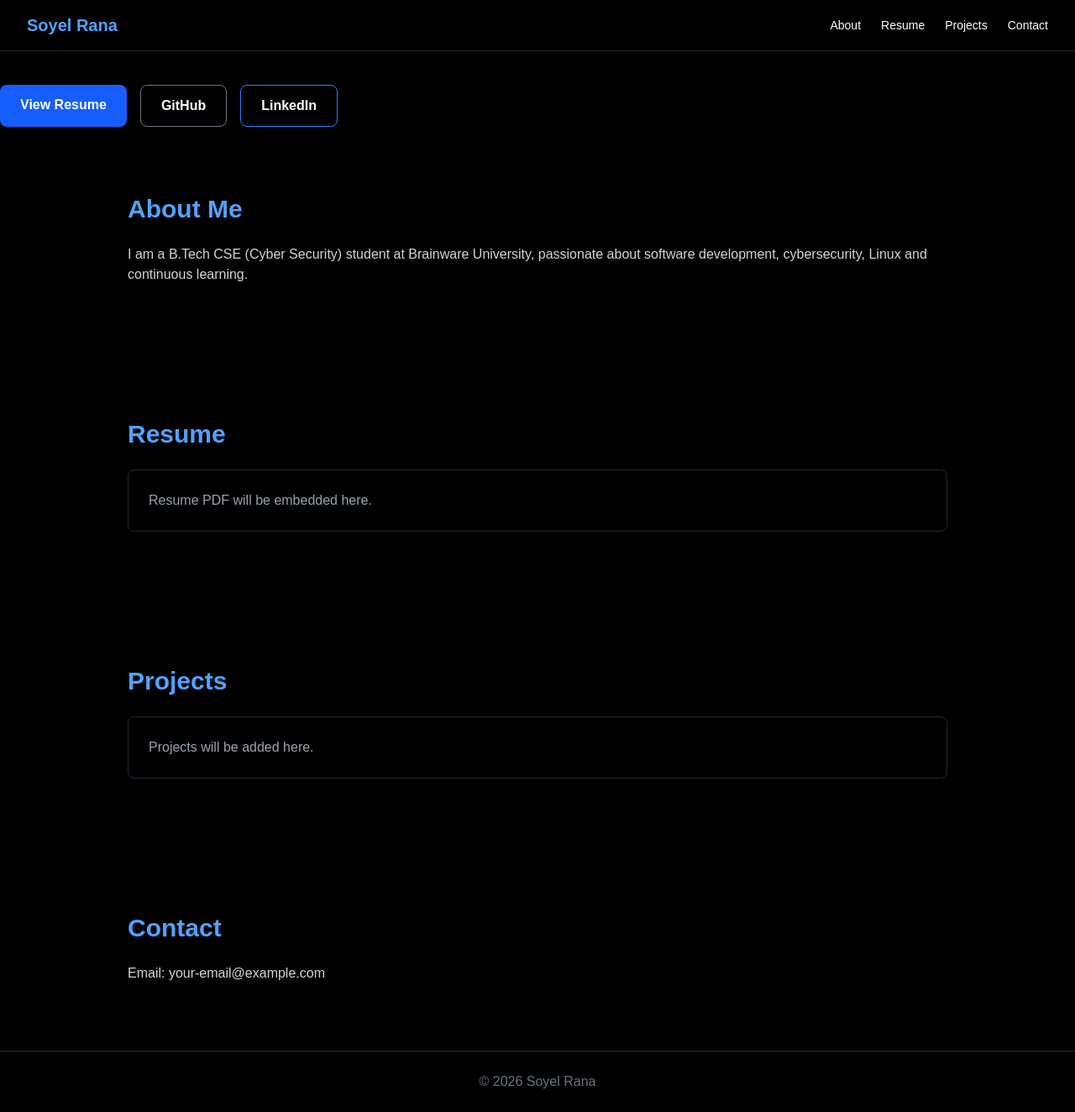
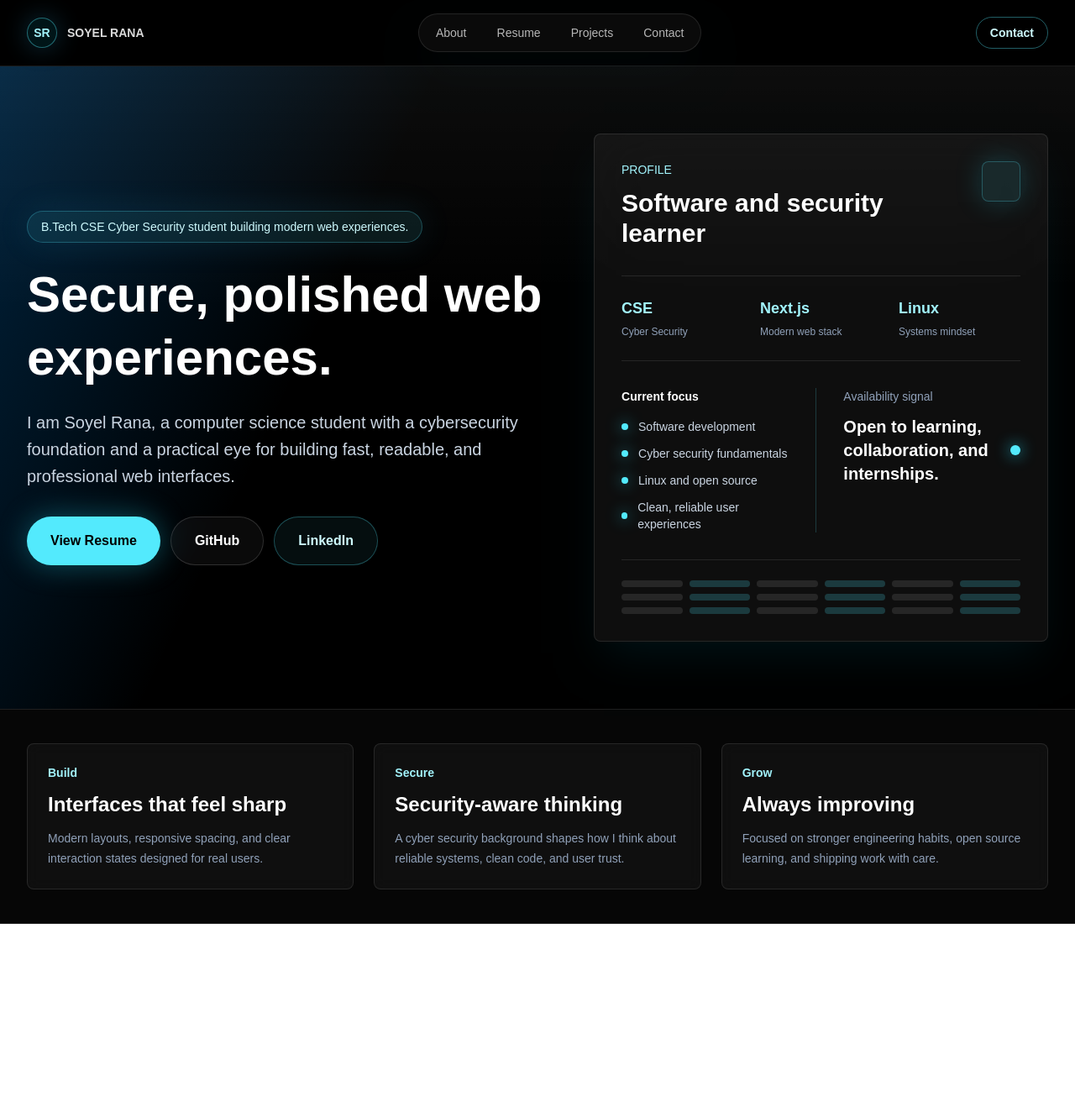
Before and after one commit to soyelrana-cse/soyel-rana-website, a Next.js app: page / in a window 1280 px wide. Shown: the whole page at 84% size. After the commit the page ends 1100 px from the top, so only its background shows below. Built offline with nearby package versions, Linux system fonts and the light colour scheme.

Commit message:
Redesign homepage with premium landing page

```diff
--- a/app/page.tsx
+++ b/app/page.tsx
@@ -1,118 +1,244 @@
+import type { Metadata } from "next";
+import Link from "next/link";
+
+export const metadata: Metadata = {
+  title: "Soyel Rana | Software Developer",
+  description:
+    "Portfolio homepage for Soyel Rana, a CSE Cyber Security student focused on modern web development and secure digital products.",
+};
+
+const navItems = [
+  { label: "About", href: "/about" },
+  { label: "Resume", href: "/resume" },
+  { label: "Projects", href: "/projects" },
+  { label: "Contact", href: "/contact" },
+];
+
+const metrics = [
+  { value: "CSE", label: "Cyber Security" },
+  { value: "Next.js", label: "Modern web stack" },
+  { value: "Linux", label: "Systems mindset" },
+];
+
+const focusAreas = [
+  "Software development",
+  "Cyber security fundamentals",
+  "Linux and open source",
+  "Clean, reliable user experiences",
+];
+
 export default function Home() {
   return (
-    <main style={{ backgroundColor: "black", color: "white", minHeight: "100vh" }}>
-      {/* Navbar */}
-      <nav className="sticky top-0 z-50 flex items-center justify-between border-b border-gray-800 bg-black/90 px-8 py-4 backdrop-blur">
-        <h1 className="text-xl font-bold text-blue-400">
+    <main className="min-h-screen overflow-hidden bg-black text-white">
+      <nav
+        aria-label="Primary navigation"
+        className="sticky top-0 z-50 border-b border-white/10 bg-black/35 backdrop-blur-2xl"
+      >
+        <div className="mx-auto flex max-w-7xl items-center justify-between px-6 py-4 lg:px-8">
+          <Link
+            href="/"
+            className="group inline-flex items-center gap-3 rounded-full focus:outline-none focus:ring-2 focus:ring-cyan-300 focus:ring-offset-2 focus:ring-offset-black"
+            aria-label="Soyel Rana home"
+          >
+            <span className="flex h-9 w-9 items-center justify-center rounded-full border border-cyan-300/40 bg-cyan-400/10 text-sm font-bold text-cyan-200 shadow-[0_0_30px_rgba(56,189,248,0.25)] transition duration-300 group-hover:border-cyan-200 group-hover:bg-cyan-300/20">
+              SR
+            </span>
+            <span className="text-sm font-semibold uppercase text-white/85">
               Soyel Rana
-        </h1>
+            </span>
+          </Link>
 
-       <div className="flex gap-6 text-sm">
-  <a href="/about" className="hover:text-blue-400">
-    About
-  </a>
+          <div className="hidden items-center gap-1 rounded-full border border-white/10 bg-white/[0.04] p-1 text-sm text-white/70 shadow-2xl shadow-cyan-500/5 md:flex">
+            {navItems.map((item) => (
+              <Link
+                key={item.href}
+                href={item.href}
+                className="rounded-full px-4 py-2 transition duration-300 hover:bg-cyan-300/10 hover:text-cyan-200 focus:outline-none focus:ring-2 focus:ring-cyan-300"
+              >
+                {item.label}
+              </Link>
+            ))}
+          </div>
 
-  <a href="/resume" className="hover:text-blue-400">
-    Resume
-  </a>
+          <Link
+            href="/contact"
+            className="rounded-full border border-cyan-300/40 px-4 py-2 text-sm font-semibold text-cyan-100 transition duration-300 hover:-translate-y-0.5 hover:border-cyan-200 hover:bg-cyan-300/10 hover:shadow-[0_0_30px_rgba(56,189,248,0.25)] focus:outline-none focus:ring-2 focus:ring-cyan-300 focus:ring-offset-2 focus:ring-offset-black"
+          >
+            Contact
+          </Link>
+        </div>
 
-  <a href="/projects" className="hover:text-blue-400">
-    Projects
-  </a>
-
-  <a href="/contact" className="hover:text-blue-400">
-    Contact
-  </a>
+        <div className="mx-auto flex max-w-7xl flex-wrap justify-center gap-2 px-6 pb-4 text-sm text-white/70 md:hidden">
+          {navItems.map((item) => (
+            <Link
+              key={item.href}
+              href={item.href}
+              className="rounded-full border border-white/10 bg-white/[0.04] px-3 py-2 transition duration-300 hover:border-cyan-300/50 hover:text-cyan-200 focus:outline-none focus:ring-2 focus:ring-cyan-300"
+            >
+              {item.label}
+            </Link>
+          ))}
         </div>
       </nav>
 
-      {/* Hero */}
-      <div className="mt-10 flex gap-4">
-  <a
-    href="/resume.pdf"
-    target="_blank"
-    className="rounded-lg bg-blue-600 px-6 py-3 font-semibold hover:bg-blue-700"
+      <section className="relative isolate">
+        <div
+          aria-hidden="true"
+          className="absolute inset-0 -z-10 bg-[linear-gradient(115deg,rgba(0,145,255,0.24),transparent_32%),linear-gradient(180deg,rgba(255,255,255,0.05),transparent_38%),linear-gradient(180deg,rgba(0,0,0,0)_0%,#000_88%)]"
+        />
+
+        <div className="mx-auto grid min-h-[calc(100vh-73px)] max-w-7xl items-center gap-10 px-6 py-14 sm:py-16 lg:grid-cols-[1.08fr_0.92fr] lg:px-8 lg:py-20">
+          <div className="max-w-4xl">
+            <p className="mb-6 inline-flex rounded-full border border-cyan-300/25 bg-cyan-300/10 px-4 py-2 text-sm font-medium text-cyan-100 shadow-[0_0_40px_rgba(56,189,248,0.12)]">
+              B.Tech CSE Cyber Security student building modern web experiences.
+            </p>
+
+            <h1 className="text-4xl font-black leading-tight text-white sm:text-5xl lg:text-6xl">
+              Secure, polished web experiences.
+            </h1>
+
+            <p className="mt-6 max-w-2xl text-lg leading-8 text-slate-300 sm:text-xl">
+              I am Soyel Rana, a computer science student with a cybersecurity
+              foundation and a practical eye for building fast, readable, and
+              professional web interfaces.
+            </p>
+
+            <div className="mt-8 flex flex-col gap-3 sm:flex-row">
+              <Link
+                href="/resume"
+                className="inline-flex items-center justify-center rounded-full bg-cyan-300 px-7 py-4 text-base font-bold text-black shadow-[0_0_35px_rgba(34,211,238,0.35)] transition duration-300 hover:-translate-y-1 hover:bg-white hover:shadow-[0_0_45px_rgba(255,255,255,0.22)] focus:outline-none focus:ring-2 focus:ring-cyan-200 focus:ring-offset-2 focus:ring-offset-black"
               >
                 View Resume
-  </a>
-
+              </Link>
               <a
                 href="https://github.com/soyelrana-cse"
                 target="_blank"
-    className="rounded-lg border border-gray-500 px-6 py-3 font-semibold hover:bg-gray-900"
+                rel="noopener noreferrer"
+                className="inline-flex items-center justify-center rounded-full border border-white/15 bg-white/[0.04] px-7 py-4 text-base font-semibold text-white backdrop-blur transition duration-300 hover:-translate-y-1 hover:border-cyan-300/60 hover:bg-cyan-300/10 hover:text-cyan-100 focus:outline-none focus:ring-2 focus:ring-cyan-300 focus:ring-offset-2 focus:ring-offset-black"
               >
                 GitHub
               </a>
-
               <a
                 href="https://www.linkedin.com/in/soyel-rana-halder-68969540b"
                 target="_blank"
-    className="rounded-lg border border-blue-500 px-6 py-3 font-semibold hover:bg-blue-950"
+                rel="noopener noreferrer"
+                className="inline-flex items-center justify-center rounded-full border border-cyan-300/30 bg-cyan-300/[0.06] px-7 py-4 text-base font-semibold text-cyan-100 backdrop-blur transition duration-300 hover:-translate-y-1 hover:border-cyan-200 hover:bg-cyan-300/15 hover:shadow-[0_0_35px_rgba(56,189,248,0.18)] focus:outline-none focus:ring-2 focus:ring-cyan-300 focus:ring-offset-2 focus:ring-offset-black"
               >
                 LinkedIn
               </a>
             </div>
-      {/* About */}
-      <section
-        id="about"
-        className="mx-auto max-w-5xl px-6 py-20"
+          </div>
+
+          <aside
+            aria-label="Professional profile summary"
+            className="relative rounded-lg border border-white/10 bg-white/[0.055] p-6 shadow-2xl shadow-cyan-500/10 backdrop-blur-2xl sm:p-8"
           >
-        <h2 className="mb-6 text-3xl font-bold text-blue-400">
-          About Me
+            <div className="flex items-start justify-between gap-6">
+              <div>
+                <p className="text-sm uppercase text-cyan-200">Profile</p>
+                <h2 className="mt-3 text-3xl font-bold text-white">
+                  Software and security learner
                 </h2>
+              </div>
+              <div
+                aria-hidden="true"
+                className="h-12 w-12 rounded-lg border border-cyan-300/25 bg-cyan-300/10 shadow-[0_0_32px_rgba(34,211,238,0.22)]"
+              />
+            </div>
 
-        <p className="text-gray-300">
-          I am a B.Tech CSE (Cyber Security) student at
-          Brainware University, passionate about software
-          development, cybersecurity, Linux and continuous learning.
+            <div className="mt-8 grid gap-5 border-y border-white/10 py-6 sm:grid-cols-3">
+              {metrics.map((metric) => (
+                <div key={metric.label}>
+                  <p className="text-lg font-bold text-cyan-200">
+                    {metric.value}
                   </p>
-      </section>
+                  <p className="mt-1 text-xs leading-5 text-slate-400">
+                    {metric.label}
+                  </p>
+                </div>
+              ))}
+            </div>
 
-      {/* Resume */}
-      <section
-        id="resume"
-        className="mx-auto max-w-5xl px-6 py-20"
+            <div className="mt-8 grid gap-8 md:grid-cols-[0.9fr_1.1fr]">
+              <div>
+                <p className="text-sm font-semibold text-white">
+                  Current focus
+                </p>
+                <ul className="mt-4 space-y-3 text-sm text-slate-300">
+                  {focusAreas.map((area) => (
+                    <li key={area} className="flex items-center gap-3">
+                      <span
+                        aria-hidden="true"
+                        className="h-2 w-2 rounded-full bg-cyan-300 shadow-[0_0_18px_rgba(34,211,238,0.8)]"
+                      />
+                      <span>{area}</span>
+                    </li>
+                  ))}
+                </ul>
+              </div>
+
+              <div className="border-t border-cyan-300/20 pt-6 md:border-l md:border-t-0 md:pl-8 md:pt-0">
+                <p className="text-sm text-slate-400">Availability signal</p>
+                <div className="mt-3 flex items-center justify-between gap-4">
+                  <p className="text-xl font-bold text-white">
+                    Open to learning, collaboration, and internships.
+                  </p>
+                  <span className="h-3 w-3 shrink-0 rounded-full bg-cyan-300 shadow-[0_0_18px_rgba(34,211,238,0.9)]" />
+                </div>
+              </div>
+            </div>
+
+            <div
+              aria-hidden="true"
+              className="mt-8 grid grid-cols-6 gap-2 border-t border-white/10 pt-6"
             >
-        <h2 className="mb-6 text-3xl font-bold text-blue-400">
-          Resume
-        </h2>
-
-        <div className="rounded-lg border border-gray-800 p-6 text-gray-400">
-          Resume PDF will be embedded here.
+              {Array.from({ length: 18 }).map((_, index) => (
+                <span
+                  key={index}
+                  className="h-2 rounded-full bg-cyan-300/20 odd:bg-white/10"
+                />
+              ))}
+            </div>
+          </aside>
         </div>
       </section>
 
-      {/* Projects */}
-      <section
-        id="projects"
-        className="mx-auto max-w-5xl px-6 py-20"
-      >
-        <h2 className="mb-6 text-3xl font-bold text-blue-400">
-          Projects
+      <section className="border-y border-white/10 bg-white/[0.025]">
+        <div className="mx-auto grid max-w-7xl gap-6 px-6 py-10 md:grid-cols-3 lg:px-8">
+          <div className="rounded-lg border border-white/10 bg-white/[0.04] p-6 backdrop-blur transition duration-300 hover:-translate-y-1 hover:border-cyan-300/40 hover:bg-cyan-300/[0.06]">
+            <p className="text-sm font-semibold text-cyan-200">Build</p>
+            <h2 className="mt-3 text-2xl font-bold text-white">
+              Interfaces that feel sharp
             </h2>
+            <p className="mt-3 text-sm leading-6 text-slate-400">
+              Modern layouts, responsive spacing, and clear interaction states
+              designed for real users.
+            </p>
+          </div>
 
-        <div className="rounded-lg border border-gray-800 p-6 text-gray-400">
-          Projects will be added here.
+          <div className="rounded-lg border border-white/10 bg-white/[0.04] p-6 backdrop-blur transition duration-300 hover:-translate-y-1 hover:border-cyan-300/40 hover:bg-cyan-300/[0.06]">
+            <p className="text-sm font-semibold text-cyan-200">Secure</p>
+            <h2 className="mt-3 text-2xl font-bold text-white">
+              Security-aware thinking
+            </h2>
+            <p className="mt-3 text-sm leading-6 text-slate-400">
+              A cyber security background shapes how I think about reliable
+              systems, clean code, and user trust.
+            </p>
+          </div>
+
+          <div className="rounded-lg border border-white/10 bg-white/[0.04] p-6 backdrop-blur transition duration-300 hover:-translate-y-1 hover:border-cyan-300/40 hover:bg-cyan-300/[0.06]">
+            <p className="text-sm font-semibold text-cyan-200">Grow</p>
+            <h2 className="mt-3 text-2xl font-bold text-white">
+              Always improving
+            </h2>
+            <p className="mt-3 text-sm leading-6 text-slate-400">
+              Focused on stronger engineering habits, open source learning, and
+              shipping work with care.
+            </p>
+          </div>
         </div>
       </section>
-
-      {/* Contact */}
-      <section
-        id="contact"
-        className="mx-auto max-w-5xl px-6 py-20"
-      >
-        <h2 className="mb-6 text-3xl font-bold text-blue-400">
-          Contact
-        </h2>
-
-        <p className="text-gray-300">
-          Email: your-email@example.com
-        </p>
-      </section>
-
-      <footer className="border-t border-gray-800 py-6 text-center text-gray-500">
-        © 2026 Soyel Rana
-      </footer>
     </main>
   );
 }
```
Also changed, not shown: 1 other file (tests, documents, lock files or other folders). Lines whose indentation alone changed are shown as unchanged.
